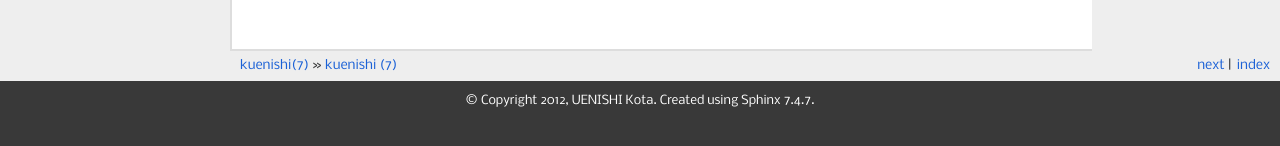
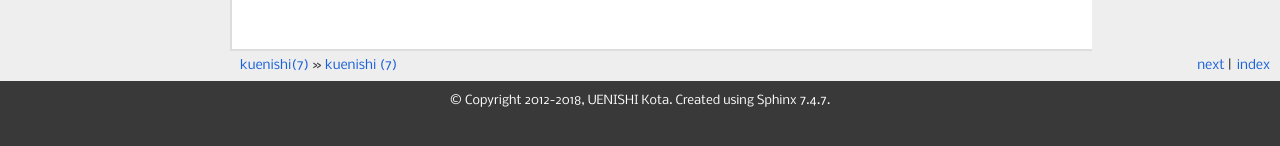
Before and after one commit to kuenishi/mywebsite, a Sphinx documentation site: the page built from source/index.rst, in a window 1280 px wide. Shown: the part 621-767 px from the top of the page. Built offline with Sphinx 7.4.7, drawn with Linux system fonts in a browser that asks for light colours.

Commit message:
Update copyright years'

```diff
--- a/source/conf.py
+++ b/source/conf.py
@@ -41,7 +41,7 @@ master_doc = 'index'
 
 # General information about the project.
 project = u'kuenishi (7)'
-copyright = u'2012, UENISHI Kota'
+copyright = u'2012-2018, UENISHI Kota'
 
 # The version info for the project you're documenting, acts as replacement for
 # |version| and |release|, also used in various other places throughout the
```
